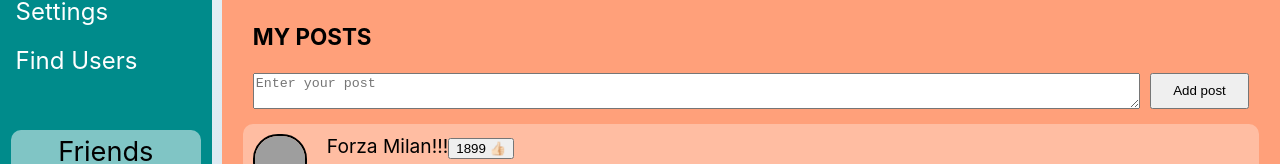
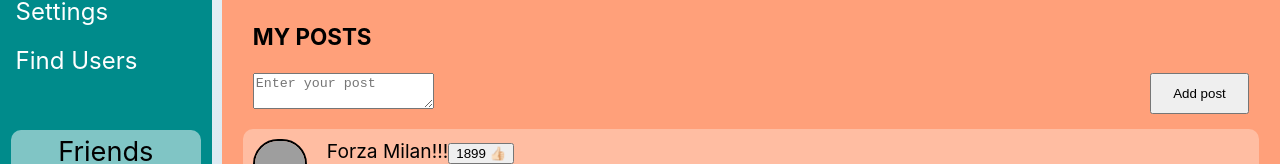
Before and after one commit to DeveloperNP/social-network, a React (Create React App) app: page /profile/1 in a window 1280 px wide. Shown: the part 304-468 px from the top of the page. Built offline with nearby package versions, Linux system fonts and the light colour scheme; no server answers; grey boxes are pictures that could not be loaded.

Commit message:
added form field validation (77th lesson)

```diff
--- a/src/components/Dialogs/Dialogs.jsx
+++ b/src/components/Dialogs/Dialogs.jsx
@@ -3,11 +3,19 @@
 import DialogItem from './DialogItem/DialogItem';
 import MessageItem from './MessageItem/MessageItem';
 import { Field, reduxForm } from 'redux-form';
+import { maxLengthCreator, required } from '../../utils/validators/validators';
+import { Textarea } from '../common/FormsControls/FormsControls';
+
+const maxLength50 = maxLengthCreator(50);
 
 const AddMessageForm = (props) => {
   return (
       <form onSubmit={props.handleSubmit} className={s.newMessage}>
-        <Field component='textarea' name='newMessageText' placeholder="Enter your message" />
+        <Field component={Textarea}
+               validate={[required, maxLength50]}
+               name='newMessageText'
+               placeholder="Enter your message"
+        />
         <button>Send message</button>
       </form>
   );
--- a/src/components/Login/Login.jsx
+++ b/src/components/Login/Login.jsx
@@ -1,18 +1,24 @@
 import React from 'react';
 import s from './Login.module.css'
 import { Field, reduxForm } from 'redux-form';
+import { Input } from '../common/FormsControls/FormsControls';
+import { required } from '../../utils/validators/validators';
 
 const LoginForm = (props) => {
   return(
     <form onSubmit={props.handleSubmit}>
       <div>
-        <Field component={'input'} name={'login'} placeholder={'Login'} />
+        <Field component={Input} validate={[required]}
+               name={'login'} placeholder={'Login'}
+        />
       </div>
       <div>
-        <Field component={'input'} name={'password'} placeholder={'Password'} />
+        <Field component={Input} validate={[required]}
+               name={'password'} placeholder={'Password'}
+        />
       </div>
       <div>
-        <Field component={'input'} name={'rememberMe'} type={'checkbox'} />Remember me
+        <Field component={Input} name={'rememberMe'} type={'checkbox'} /> Remember me
       </div>
       <div>
         <button>Login</button>
--- a/src/components/Profile/MyPosts/MyPosts.jsx
+++ b/src/components/Profile/MyPosts/MyPosts.jsx
@@ -2,11 +2,19 @@
 import s from './MyPosts.module.css'
 import Post from "./Post/Post";
 import { Field, reduxForm } from "redux-form";
+import { maxLengthCreator, required } from "../../../utils/validators/validators";
+import { Textarea } from "../../common/FormsControls/FormsControls";
+
+const maxLength10 = maxLengthCreator(10);
 
 const AddPostForm = (props) => {
   return (
     <form onSubmit={props.handleSubmit} className={s.newPost}>
-      <Field component='textarea' name='newPostText' placeholder='Enter your post' />
+      <Field component={Textarea}
+             validate={[required, maxLength10]}
+             name='newPostText'
+             placeholder='Enter your post'
+      />
       <button>Add post</button>
     </form>
   );
--- /dev/null
+++ b/src/components/common/FormsControls/FormsControls.js
@@ -0,0 +1,31 @@
+import s from './FormsControls.module.css'
+
+const FormControl = ({input, meta, ...props}) => {
+  const hasError = meta.touched && meta.error;
+  return(
+    <div className={s.formControl + ' ' + (hasError ? s.error : '')}>
+      <div>
+        {props.children}
+      </div>
+      {hasError && <span>{meta.error}</span>}
+    </div>
+  )
+}
+
+export const Textarea = (props) => {
+  const {input, meta, ...restProps} = props;
+  return(
+      <FormControl {...props}>
+        <textarea {...input} {...restProps} />
+      </FormControl>
+  )
+}
+
+export const Input = (props) => {
+  const {input, meta, ...restProps} = props;
+  return(
+      <FormControl {...props}>
+        <input {...input} {...restProps} />
+      </FormControl>
+  )
+}
--- /dev/null
+++ b/src/components/common/FormsControls/FormsControls.module.css
@@ -0,0 +1,10 @@
+.formControl.error input,
+.formControl.error textarea
+{
+  border: 3px solid red;
+}
+
+.formControl.error span
+{
+  color: red;
+}
--- /dev/null
+++ b/src/utils/validators/validators.js
@@ -0,0 +1,9 @@
+export const required = (value) => {
+  if (value) return undefined;
+  return 'Field is required';
+}
+
+export const maxLengthCreator = (maxLength) => (value) => {
+    if (value.length > maxLength) return `Max legth is ${maxLength} symbols`;
+    return undefined;
+}
```
